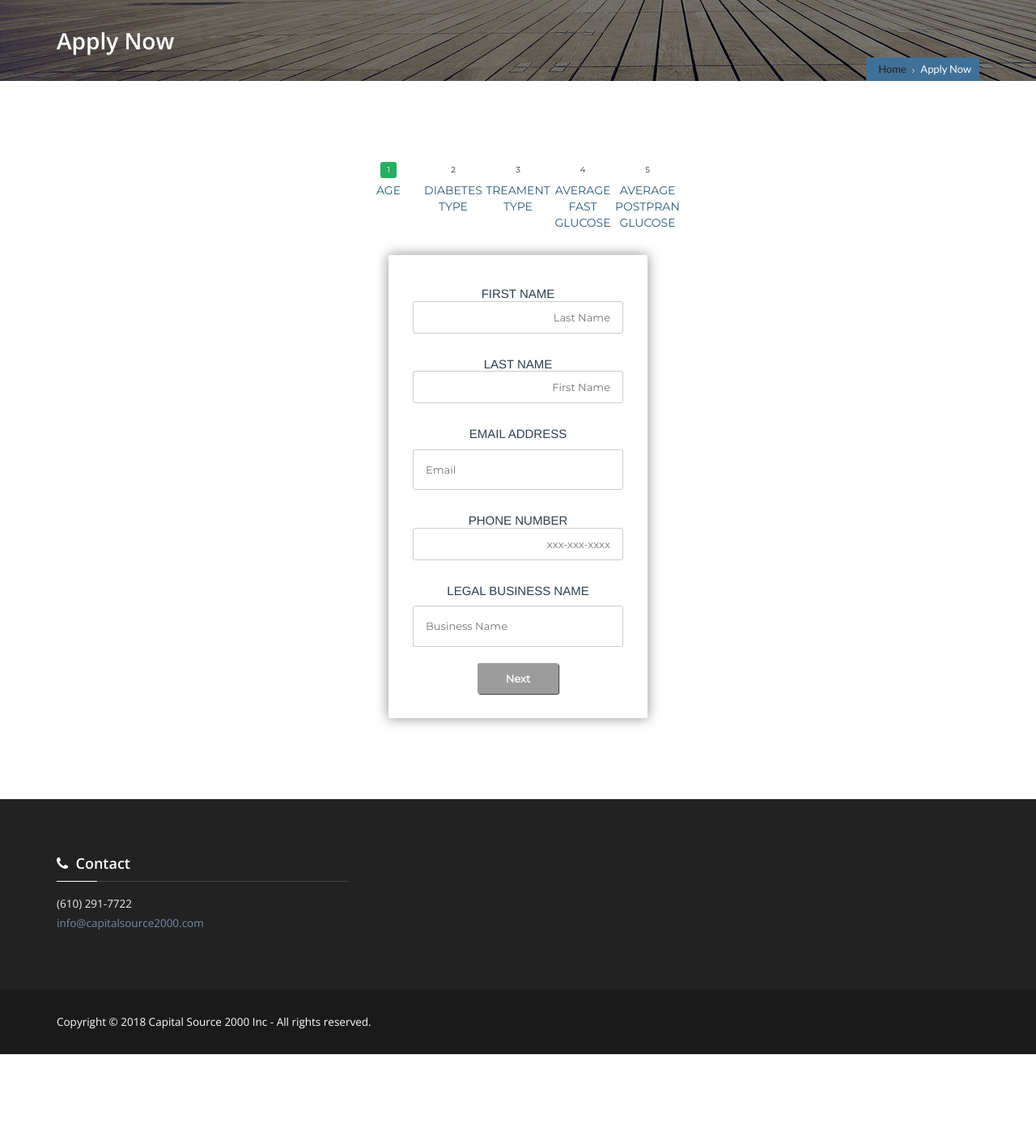
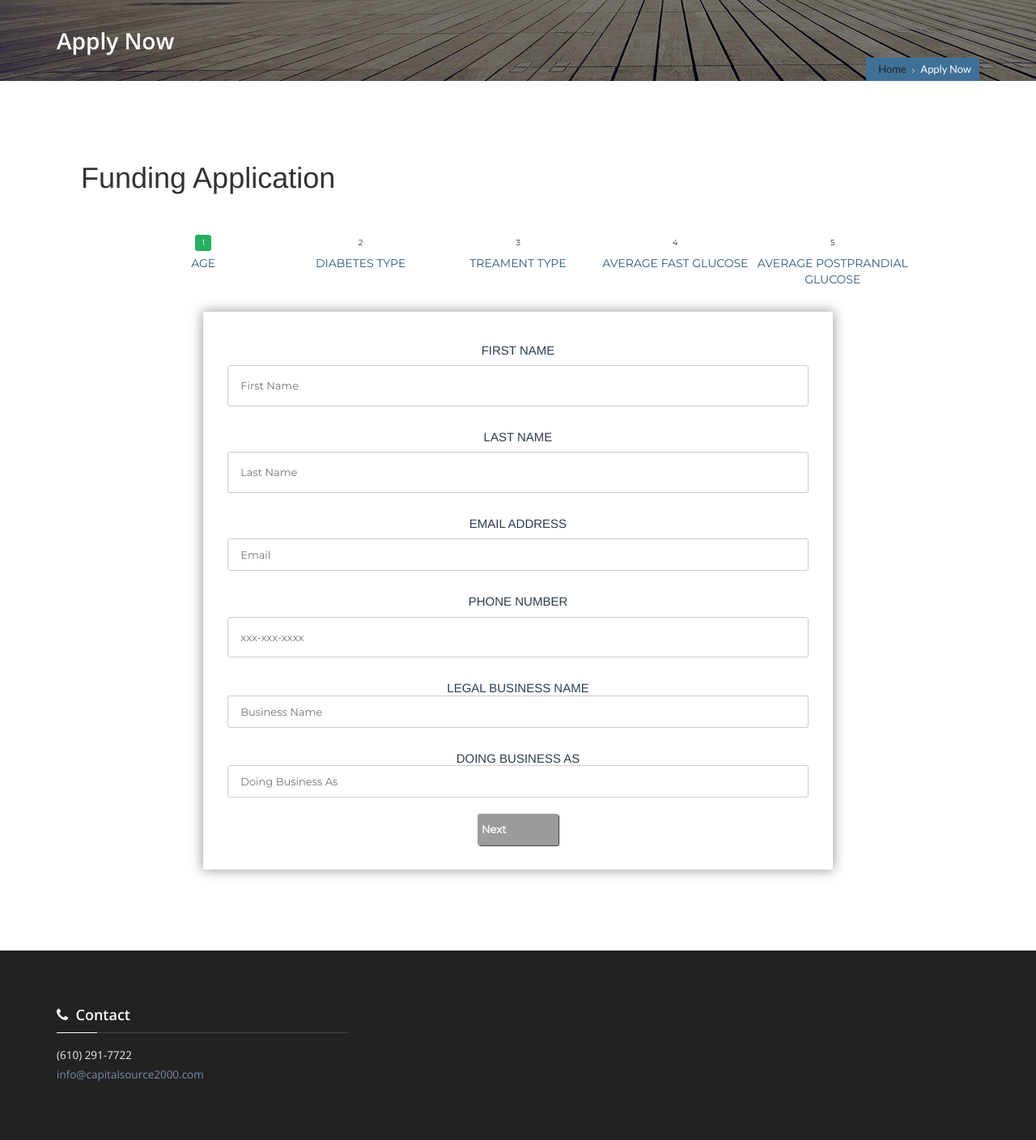
Before and after one commit to fspdevs/CBSG-Web-App-PHP, a PHP site: page /apply.php in a window 1280 px wide. Shown: the part 149-1557 px from the top of the page at 81% size. Before the commit the page ends 1451 px from the top, so only its background shows below. Run offline with PHP 8.4, Linux system fonts and the light colour scheme; some libraries are stand-ins or nearby versions.

Commit message:
added some more input fields to the first filedset

```diff
--- a/apply.php
+++ b/apply.php
@@ -31,6 +31,10 @@
 	<!-- Start Apply Now Page -->
 	<!-- multistep form -->
 	<div id="form-wrapper">
+		<span>
+			<h1 id="apply-title">Funding Application</h1>
+		</span>
+
 		<form id="msform">
 			<!-- progressbar -->
 			<ul id="progressbar">
@@ -45,24 +49,28 @@
 
 			<fieldset>
 				<h2 class="fs-title">First Name</h2>
-				<input type="text" name="firstname"  placeholder="Last Name">
+				<input type="name" name="firstname" placeholder="First Name">
 
 				<h2 class="fs-title">Last Name</h2>
-				<input type="text" name="lastname" placeholder="First Name">
+				<input type="name" name="lastname" placeholder="Last Name">
 
 
 				<h2 class="fs-title">Email Address</h2>
-				<input type="number" name="email"  placeholder="Email">
+				<input type="email" name="email" placeholder="Email">
 
 				<h2 class="fs-title">
 					Phone Number
 				</h2>
-				<input type="text" name="phone-number" placeholder="xxx-xxx-xxxx">
+				<input type="number" name="phone-number" placeholder="xxx-xxx-xxxx">
 
-					<h2 class="fs-title">Legal Business Name </h2>
-					<!-- <h3 class="fs-subtitle">This is step 1</h3> -->
-					<input type="number" name="quantity" min="30" max="50" placeholder="Business Name">
-					<input type="button" name="next" class="next action-button" value="Next" />
+				<h2 class="fs-title">Legal Business Name </h2>
+				<!-- <h3 class="fs-subtitle">This is step 1</h3> -->
+				<input type="text" name="business-name" placeholder="Business Name">
+
+				<h2 class="fs-title">Doing Business As</h2>
+				<input type="text" name="dba" placeholder="Doing Business As">
+
+				<input type="button" name="next" class="next action-button" value="Next" />
 			</fieldset>
 
 			<fieldset>
--- a/css/form.css
+++ b/css/form.css
@@ -22,7 +22,7 @@ body {
 }
 /*form styles*/
 #msform {
-  width: 400px;
+  width: 90%;
   margin: 50px auto;
   text-align: center;
   position: relative;
@@ -56,6 +56,7 @@ body {
   font-family: montserrat;
   color: #2c3e50;
   font-size: 13px;
+  text-align: left;
 }
 /*buttons*/
 #msform .action-button {
@@ -93,6 +94,7 @@ body {
   overflow: hidden;
   /*CSS counters to number the steps*/
   counter-reset: step;
+  width: 100%;
 }
 #progressbar li {
   list-style-type: none;
```
